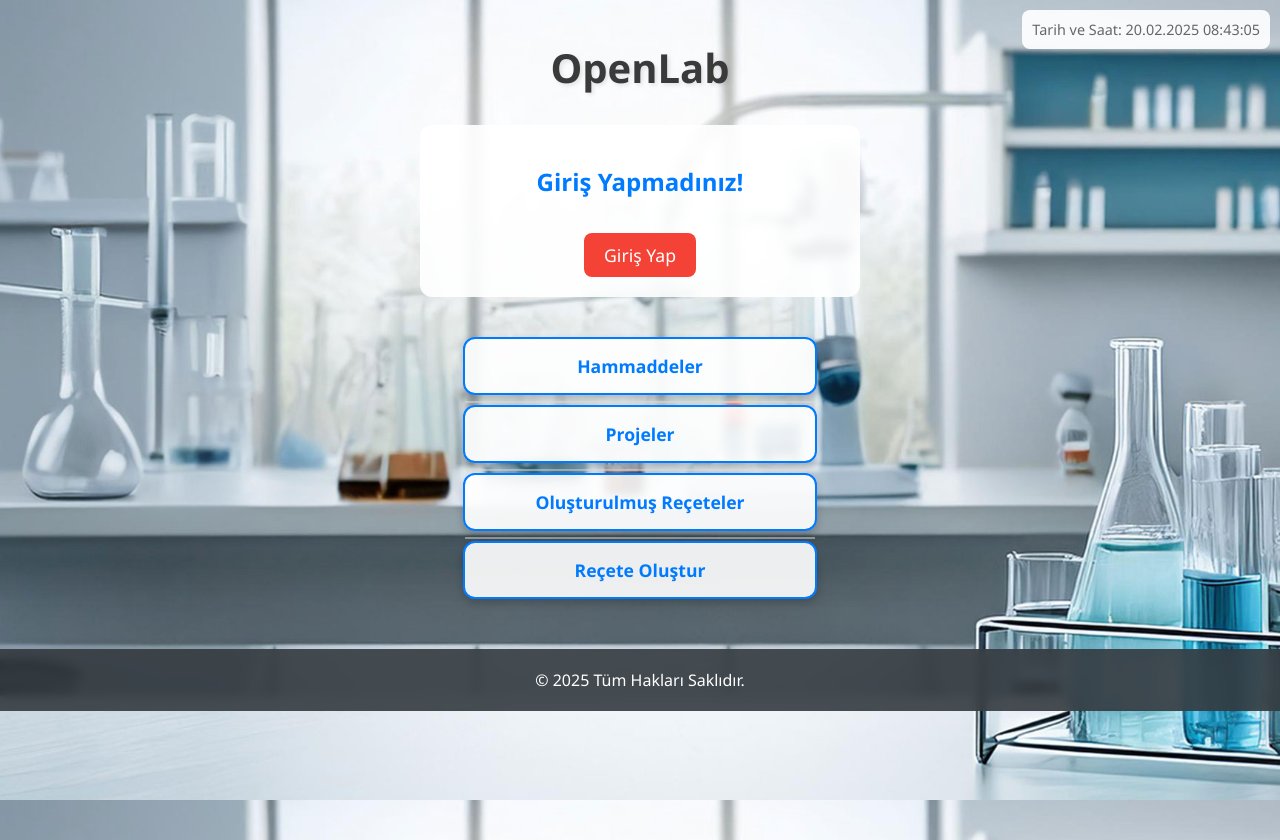
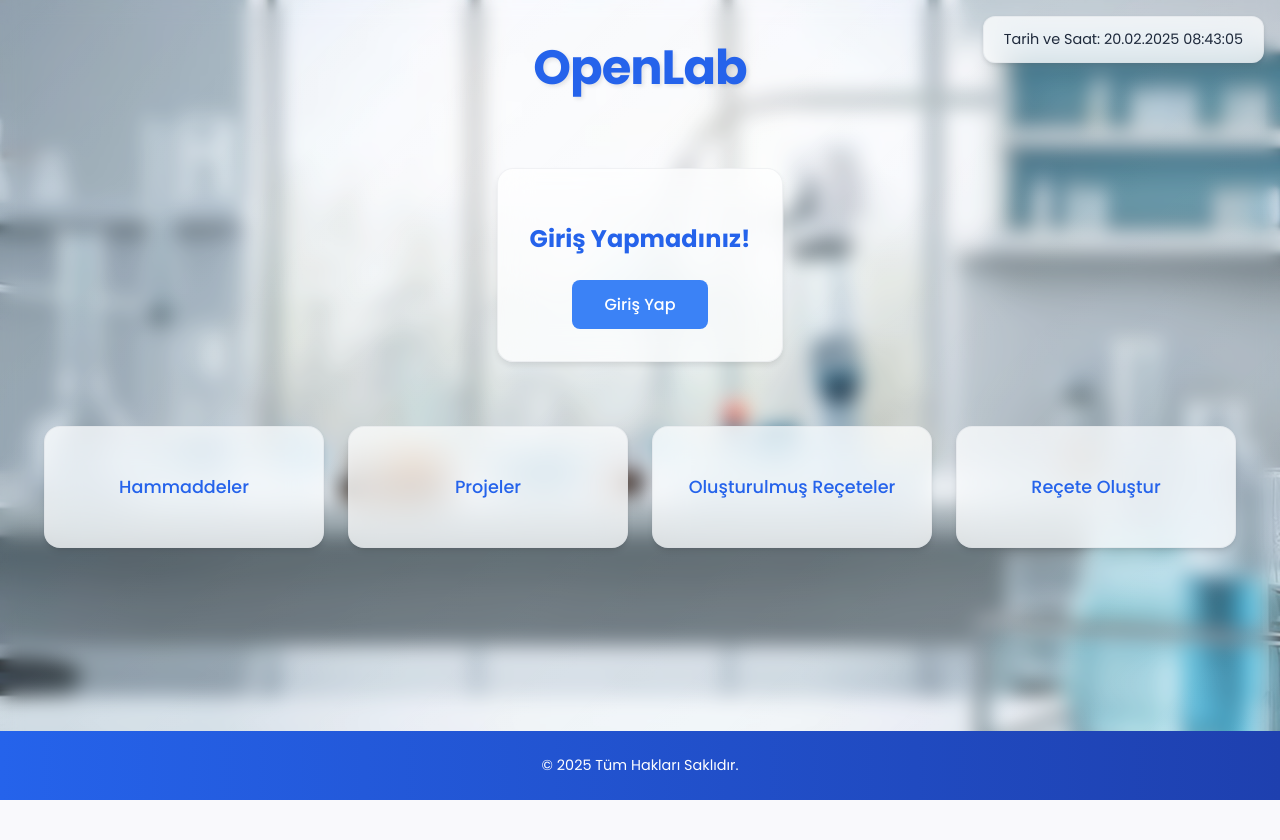
Before and after one commit to herbaderm/django, a Django app: page / in a window 1280 px wide. After the commit the page ends 800 px from the top, so only its background shows below. Run offline with Django 5.2, Linux system fonts and the light colour scheme.

Commit message:
Update index.html

```diff
--- a/myapp/templates/index.html
+++ b/myapp/templates/index.html
@@ -5,9 +5,20 @@
     <meta charset="UTF-8">
     <meta name="viewport" content="width=device-width, initial-scale=1.0">
     <title>OpenLab</title>
+    <link href="https://fonts.googleapis.com/css2?family=Poppins:wght@400;500;600;700&display=swap" rel="stylesheet">
     <style>
+        :root {
+            --primary-color: #2563eb;
+            --secondary-color: #1e40af;
+            --accent-color: #3b82f6;
+            --background-color: #f8fafc;
+            --text-color: #1e293b;
+            --card-bg: rgba(255, 255, 255, 0.95);
+            --transition: all 0.3s ease;
+        }
+
         body {
-            font-family: 'Segoe UI', Tahoma, Geneva, Verdana, sans-serif;
+            font-family: 'Poppins', sans-serif;
             background-image: url("{% static 'images/background.jpg' %}");
             background-size: cover;
             background-position: center;
@@ -15,9 +26,11 @@
             background-repeat: no-repeat;
             margin: 0;
             padding: 0;
-            color: #333;
+            color: var(--text-color);
             text-align: center;
             min-height: 100vh;
+            display: flex;
+            flex-direction: column;
         }
 
         body::before {
@@ -27,110 +40,157 @@
             left: 0;
             right: 0;
             bottom: 0;
-            background-color: rgba(255, 255, 255, 0.0);
+            background: linear-gradient(
+                135deg,
+                rgba(255, 255, 255, 0.1) 0%,
+                rgba(255, 255, 255, 0.2) 100%
+            );
+            backdrop-filter: blur(10px);
             z-index: -1;
         }
 
         h1 {
-            color: #3a3a3a;
-            margin-top: 40px;
-            font-size: 2.5rem;
+            color: var(--primary-color);
+            margin: 2rem 0;
+            font-size: 3rem;
+            font-weight: 700;
             text-shadow: 2px 2px 4px rgba(0, 0, 0, 0.1);
+            letter-spacing: -1px;
         }
 
         .menu-container {
-            display: flex;
-            flex-direction: column;
-            align-items: center;
-            margin: 40px 0;
-            width: 100%;
+            display: grid;
+            grid-template-columns: repeat(auto-fit, minmax(280px, 1fr));
+            gap: 1.5rem;
+            max-width: 1200px;
+            margin: 2rem auto;
+            padding: 0 1.5rem;
         }
 
         .menu-item {
-            width: 300px;
-            background-color: rgba(255, 255, 255, 0.9);
-            backdrop-filter: blur(5px);
-            padding: 15px 25px;
-            border-radius: 12px;
+            background: var(--card-bg);
+            padding: 1.25rem;
+            border-radius: 1rem;
             font-size: 1.1rem;
-            transition: background-color 0.3s, transform 0.2s;
-            box-shadow: 0 4px 8px rgba(0, 0, 0, 0.2);
-            margin-bottom: 10px;
+            transition: var(--transition);
             text-decoration: none;
-            color: #007bff;
-            font-weight: bold;
-            border: 2px solid #007bff;
-            position: relative;
+            color: var(--primary-color);
+            font-weight: 500;
+            border: 2px solid transparent;
+            box-shadow: 0 4px 6px -1px rgba(0, 0, 0, 0.1),
+                       0 2px 4px -1px rgba(0, 0, 0, 0.06);
+            display: flex;
+            align-items: center;
+            justify-content: center;
+            min-height: 80px;
         }
 
         .menu-item:hover {
-            background-color: rgba(0, 123, 255, 0.9);
+            transform: translateY(-4px);
+            background: var(--primary-color);
             color: white;
-            transform: translateY(-2px);
-        }
-
-        .menu-item:not(:last-child)::after {
-            content: "";
-            position: absolute;
-            width: 100%;
-            height: 2px;
-            background-color: rgba(221, 221, 221, 0.5);
-            bottom: -10px;
-            left: 0;
+            box-shadow: 0 10px 15px -3px rgba(0, 0, 0, 0.1),
+                       0 4px 6px -2px rgba(0, 0, 0, 0.05);
         }
 
         .user-info {
-            background-color: rgba(255, 255, 255, 0.9);
-            padding: 20px;
-            border-radius: 12px;
-            backdrop-filter: blur(5px);
-            margin: 30px auto;
+            background: var(--card-bg);
+            padding: 2rem;
+            border-radius: 1rem;
+            margin: 2rem auto;
             max-width: 400px;
+            box-shadow: 0 4px 6px -1px rgba(0, 0, 0, 0.1);
         }
 
         .user-info h2 {
             font-size: 1.5rem;
-            color: #007bff;
+            color: var(--primary-color);
+            margin-bottom: 1.5rem;
         }
 
         .user-info a {
             display: inline-block;
-            padding: 10px 20px;
-            background-color: #f44336;
+            padding: 0.75rem 2rem;
+            background: var(--accent-color);
             color: white;
-            border-radius: 8px;
-            font-size: 1.1rem;
+            border-radius: 0.5rem;
+            font-weight: 500;
             text-decoration: none;
-            margin-top: 15px;
-            transition: background-color 0.3s;
+            transition: var(--transition);
         }
 
         .user-info a:hover {
-            background-color: #d32f2f;
+            background: var(--secondary-color);
+            transform: translateY(-2px);
+        }
+
+        .datetime-display {
+            position: fixed;
+            top: 1rem;
+            right: 1rem;
+            background: var(--card-bg);
+            padding: 0.75rem 1.25rem;
+            border-radius: 0.75rem;
+            font-size: 0.9rem;
+            color: var(--text-color);
+            backdrop-filter: blur(10px);
+            box-shadow: 0 2px 4px rgba(0, 0, 0, 0.1);
+            animation: slideIn 0.5s ease-out;
         }
 
         footer {
-            background-color: rgba(52, 58, 64, 0.9);
-            backdrop-filter: blur(5px);
+            background: linear-gradient(
+                to right,
+                var(--primary-color),
+                var(--secondary-color)
+            );
             margin-top: auto;
-            padding: 20px 0;
+            padding: 1.5rem 0;
             color: white;
-            font-size: 1rem;
-            width: 100%;
-            position: relative;
+            font-size: 0.9rem;
         }
 
-        /* Datetime display */
-        .datetime-display {
-            position: fixed;
-            top: 10px;
-            right: 10px;
-            background-color: rgba(255, 255, 255, 0.9);
-            padding: 10px;
-            border-radius: 8px;
-            font-size: 0.9rem;
-            color: #666;
-            backdrop-filter: blur(5px);
+        @keyframes slideIn {
+            from {
+                transform: translateX(100px);
+                opacity: 0;
+            }
+            to {
+                transform: translateX(0);
+                opacity: 1;
+            }
+        }
+
+        @media (max-width: 768px) {
+            .menu-container {
+                grid-template-columns: 1fr;
+                padding: 0 1rem;
+            }
+
+            h1 {
+                font-size: 2rem;
+            }
+
+            .datetime-display {
+                position: static;
+                margin: 1rem auto;
+                max-width: 80%;
+            }
+        }
+
+        @media (prefers-reduced-motion: reduce) {
+            * {
+                animation: none !important;
+                transition: none !important;
+            }
+        }
+
+        /* Glass morphism effect for cards */
+        .menu-item, .user-info, .datetime-display {
+            backdrop-filter: blur(16px) saturate(180%);
+            -webkit-backdrop-filter: blur(16px) saturate(180%);
+            background-color: rgba(255, 255, 255, 0.75);
+            border: 1px solid rgba(209, 213, 219, 0.3);
         }
     </style>
 </head>
```
